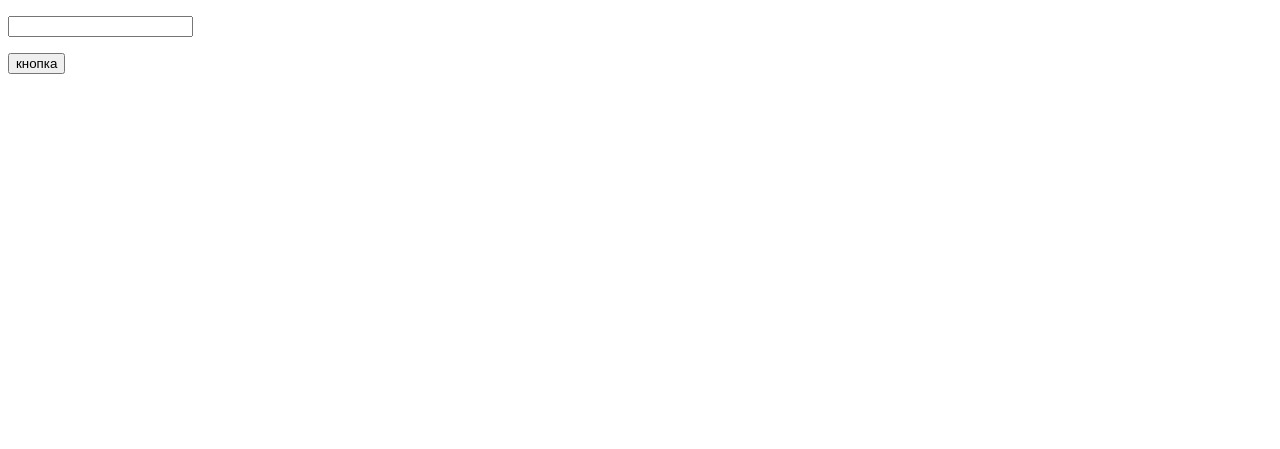
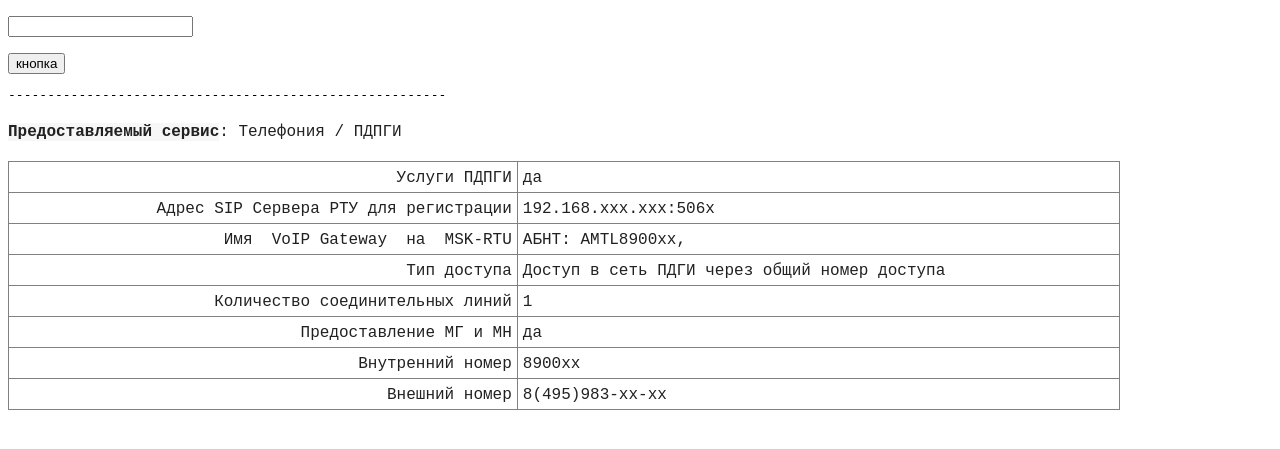
Before and after one commit to motionrus/zvr, a Flask app: page / in a window 1280 px wide. Before the commit the part shown is almost empty. Shown: the top 449 px of the page. Run offline with Flask 2, Linux system fonts and the light colour scheme.

Commit message:
add new template

```diff
--- a/run.py
+++ b/run.py
@@ -26,6 +26,7 @@ def parse_func(text):
 
     if not table:
         return 'таблица ЗВР не найдена'
+    result = 'ipres {}\n\n\n'.format(soup.find('span', attrs={'class', 'bigBold'}).string)
     for i in table.find_all('tr'):
         param = i.findAll('td')
         for t in TEMPLATE:
--- a/templates/main.html
+++ b/templates/main.html
@@ -10,7 +10,171 @@
         <button>кнопка</button>
     </form>
     {% if text %}
+    	<div id="x_divtagdefaultwrapper" dir="ltr" style="font-size:12pt; color:#000000; font-family:Calibri,Arial,Helvetica,sans-serif">
         <pre>{{ text }}</pre>
+    	</div>
     {% endif %}
+    <pre style="margin-bottom:14pt;">--------------------------------------------------------
+</pre>
+
+<div style="font-family:Calibri,Arial,Helvetica,sans-serif; color:rgb(33,33,33); font-size:15px; margin:0px"><font face="Times New Roman,serif" size="3"><span style="font-size:12pt"><font face="Courier New" color="#212121"><span style="background-color:rgb(247,247,247)"><b>Предоставляемый сервис</b></span></font><font face="Courier New" color="#212121">:&nbsp;Телефония / ПДПГИ</font></span></font></div>
+
+<div>
+<font face="Calibri,Arial,Helvetica,sans-serif" size="2" color="#212121">
+<span style="font-size:15px;">
+<div style="margin:0;">
+<font face="Courier New" size="3" color="black">
+<span style="font-size:12pt;">&nbsp;
+</span>
+</font>
+</div>
+<table width="1390" border="1" cellspacing="0" cellpadding="0" style="border-collapse:collapse;width:834pt;">
+<tbody>
+<tr>
+<td style="padding:3.75pt;">
+<div align="right" style="margin:0;">
+<font face="Courier New" size="3" color="#212121">
+<span style="font-size:12pt;">Услуги ПДПГИ
+</span>
+</font>
+</div>
+</td>
+<td style="padding:3.75pt;">
+<div style="margin:0;">
+<font face="Courier New" size="3" color="#212121">
+<span style="font-size:12pt;">да
+</span>
+</font>
+</div>
+</td>
+</tr>
+<tr>
+<td style="padding:3.75pt;">
+<div align="right" style="margin:0;">
+<font face="Courier New" size="3" color="#212121">
+<span style="font-size:12pt;">Адрес SIP Сервера РТУ для регистрации</span>
+</font>
+</div>
+</td>
+<td style="padding:3.75pt;">
+<div style="margin:0;">
+<font face="Courier New" size="3" color="#212121">
+<span style="font-size:12pt;">192.168.xxx.xxx:506x</span>
+</font>
+</div>
+</td>
+</tr>
+<tr>
+<td style="padding:3.75pt;">
+<div align="right" style="margin:0;">
+<font face="Courier New" size="3" color="#212121">
+<span style="font-size:12pt;">Имя</span>
+</font>
+<font face="Courier New" size="3" color="#212121">
+<span style="font-size:12pt;" lang="en-US">&nbsp;VoIP Gateway&nbsp;</span>
+</font>
+<font face="Courier New" size="3" color="#212121">
+<span style="font-size:12pt;">на</span>
+</font>
+<font face="Courier New" size="3" color="#212121">
+<span style="font-size:12pt;" lang="en-US">&nbsp;MSK-RTU</span>
+</font>
+</div>
+</td>
+<td style="padding:3.75pt;">
+<div style="margin:0;">
+<font face="Courier New" size="3" color="#212121">
+<span style="font-size:12pt;">АБНТ: AMTL8900xx, </span>
+</font>
+</div>
+</td>
+</tr>
+<tr>
+<td style="padding:3.75pt;">
+<div align="right" style="margin:0;">
+<font face="Courier New" size="3" color="#212121">
+<span style="font-size:12pt;">Тип доступа</span>
+</font>
+</div>
+</td>
+<td style="padding:3.75pt;">
+<div style="margin:0;">
+<font face="Courier New" size="3" color="#212121">
+<span style="font-size:12pt;">Доступ в сеть ПДГИ через общий номер доступа</span>
+</font>
+</div>
+</td>
+</tr>
+<tr>
+<td style="padding:3.75pt;">
+<div align="right" style="margin:0;">
+<font face="Courier New" size="3" color="#212121">
+<span style="font-size:12pt;">Количество соединительных линий</span>
+</font>
+</div>
+</td>
+<td style="padding:3.75pt;">
+<div style="margin:0;">
+<font face="Courier New" size="3" color="#212121">
+<span style="font-size:12pt;">1</span>
+</font>
+</div>
+</td>
+</tr>
+<tr>
+<td style="padding:3.75pt;">
+<div align="right" style="margin:0;">
+<font face="Courier New" size="3" color="#212121">
+<span style="font-size:12pt;">Предоставление МГ и МН</span>
+</font>
+</div>
+</td>
+<td style="padding:3.75pt;">
+<div style="margin:0;">
+<font face="Courier New" size="3" color="#212121">
+<span style="font-size:12pt;">да</span>
+</font>
+</div>
+</td>
+</tr>
+<tr>
+<td style="padding:3.75pt;">
+<div align="right" style="margin:0;">
+<font face="Courier New" size="3" color="#212121">
+<span style="font-size:12pt;">Внутренний номер</span>
+</font>
+</div>
+</td>
+<td style="padding:3.75pt;">
+<div style="margin:0;">
+<font face="Courier New" size="3" color="#212121">
+<span style="font-size:12pt;">8900xx</span>
+</font>
+</div>
+</td>
+</tr>
+<tr>
+<td style="padding:3.75pt;">
+<div align="right" style="margin:0;">
+<font face="Courier New" size="3" color="#212121">
+<span style="font-size:12pt;">Внешний номер</span>
+</font>
+</div>
+</td>
+<td style="padding:3.75pt;">
+<div style="margin:0;">
+<font face="Courier New" size="3" color="#212121">
+<span style="font-size:12pt;">8(495)983-xx-xx</span>
+</font>
+</div>
+</td>
+</tr>
+</tbody>
+</table>
+</span>
+</font>
+</div>
+</pre>
+
 </body>
 </html>
```
